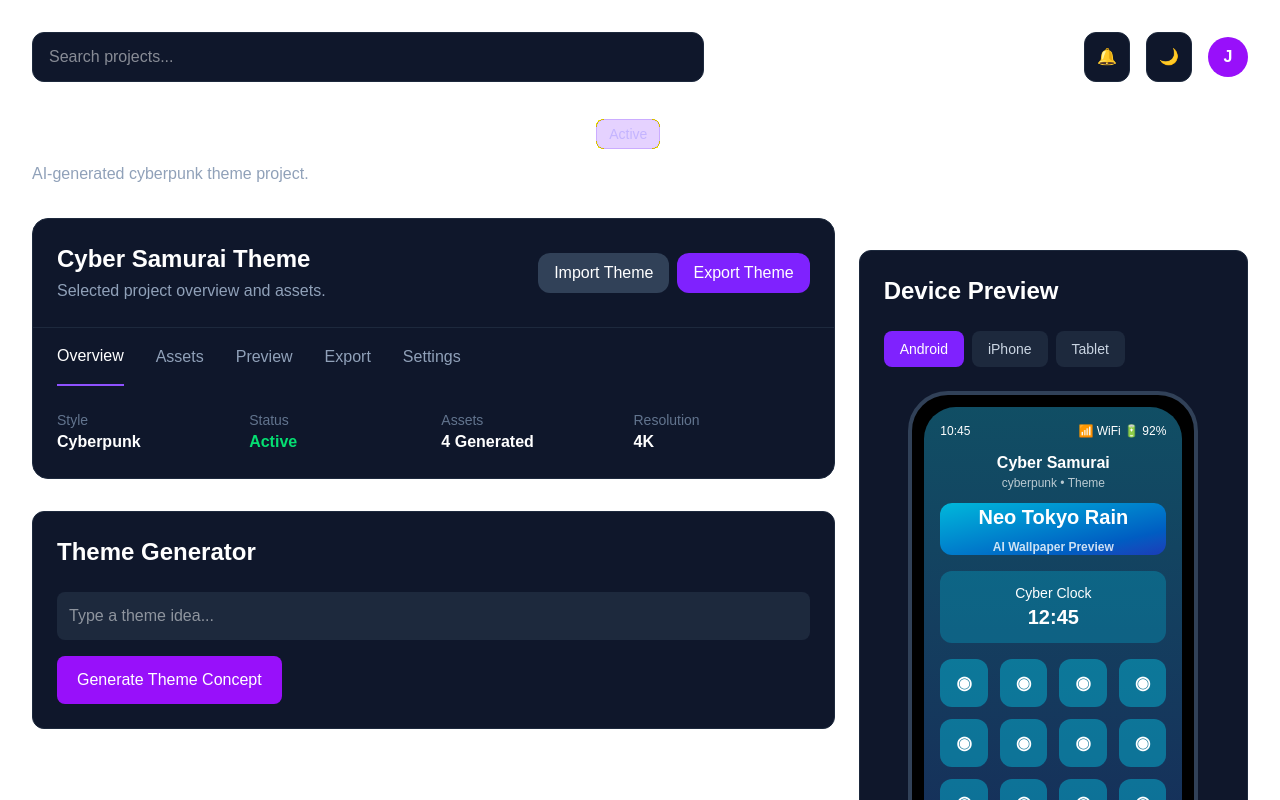
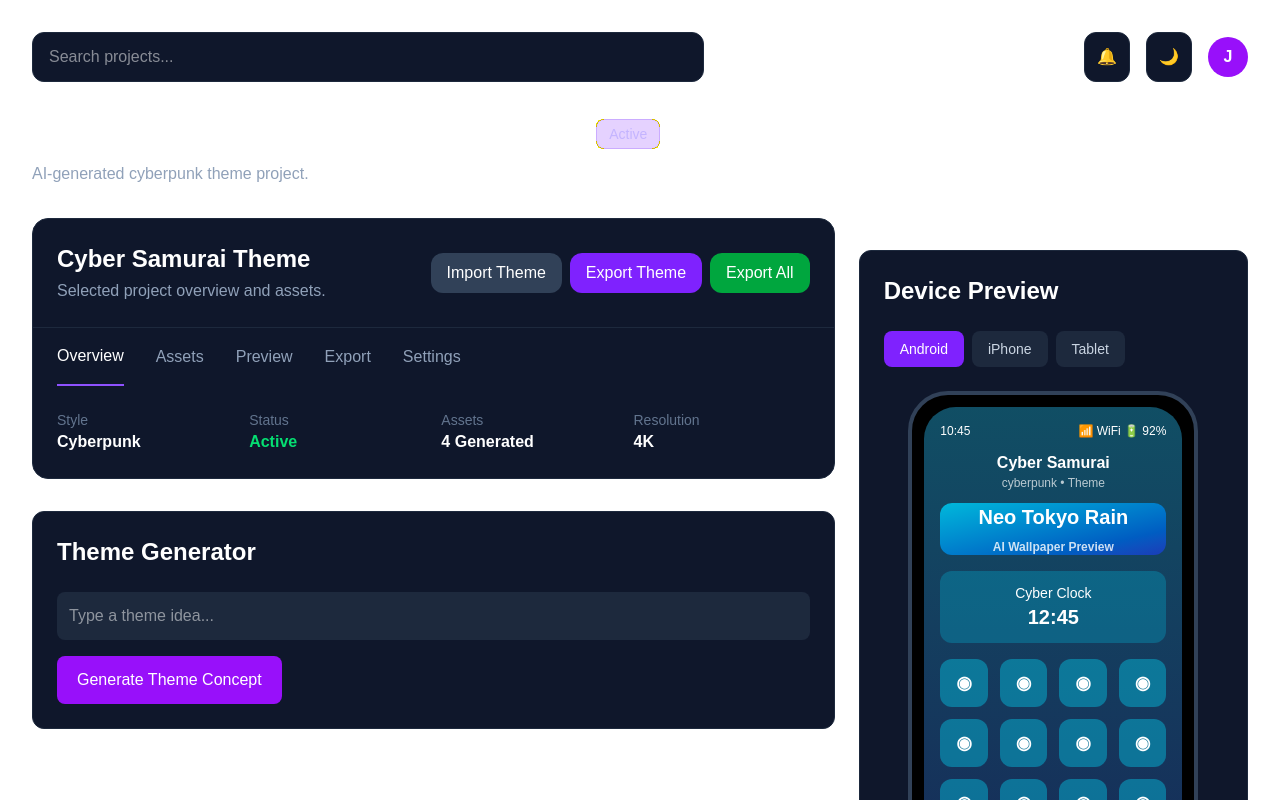
Before and after one commit to themeforge-studio/themeforge-ai-studio, a Next.js app in the folder themeforge-app/: page /projects in a window 1280 px wide. Shown: the top 800 px of the page. Built offline with nearby package versions, Linux system fonts and the light colour scheme.

Commit message:
FASE 24 - Full backup system working

```diff
--- a/themeforge-app/components/dashboard/ThemeOverview.tsx
+++ b/themeforge-app/components/dashboard/ThemeOverview.tsx
@@ -101,11 +101,18 @@ if (existingProject) {
   );
 
 } else {
+
   setProjects?.([
     data,
     ...(projects || []),
   ]);
+
+  showToast(
+    "✅ Project imported"
+  );
+
 }
+
 };
 
     reader.readAsText(file);
@@ -114,8 +121,7 @@ if (existingProject) {
   input.click();
 };
 
-    const exportTheme = () => {
-
+const exportTheme = () => {
   const dataStr = JSON.stringify(
     project,
     null,
@@ -143,6 +149,44 @@ if (existingProject) {
   link.click();
 
   URL.revokeObjectURL(url);
+
+  showToast(
+    "💾 Project exported"
+  );
+};
+
+const exportAllProjects = () => {
+  const blob = new Blob(
+    [
+      JSON.stringify(
+        projects || [],
+        null,
+        2
+      ),
+    ],
+    {
+      type: "application/json",
+    }
+  );
+
+  const url =
+    URL.createObjectURL(blob);
+
+  const link =
+    document.createElement("a");
+
+  link.href = url;
+
+  link.download =
+    "themeforge-backup.json";
+
+  link.click();
+
+  URL.revokeObjectURL(url);
+
+  showToast(
+    "💾 Backup exported"
+  );
 };
 
   return (
@@ -200,6 +244,14 @@ if (existingProject) {
         >
           Export Theme
         </button>
+
+
+        <button
+          onClick={exportAllProjects}
+          className="rounded-xl bg-green-600 px-4 py-2 hover:bg-green-500 transition"
+      >
+          Export All
+      </button>
 
       </div>
 
```
